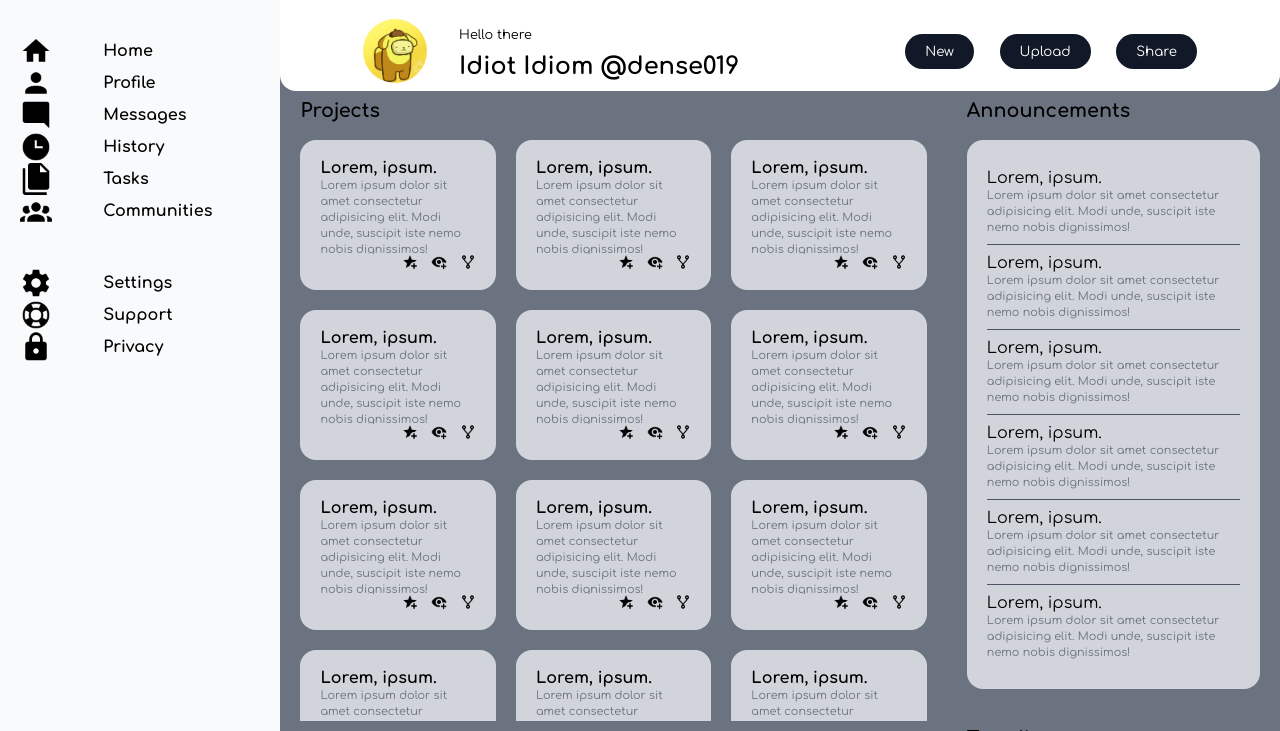
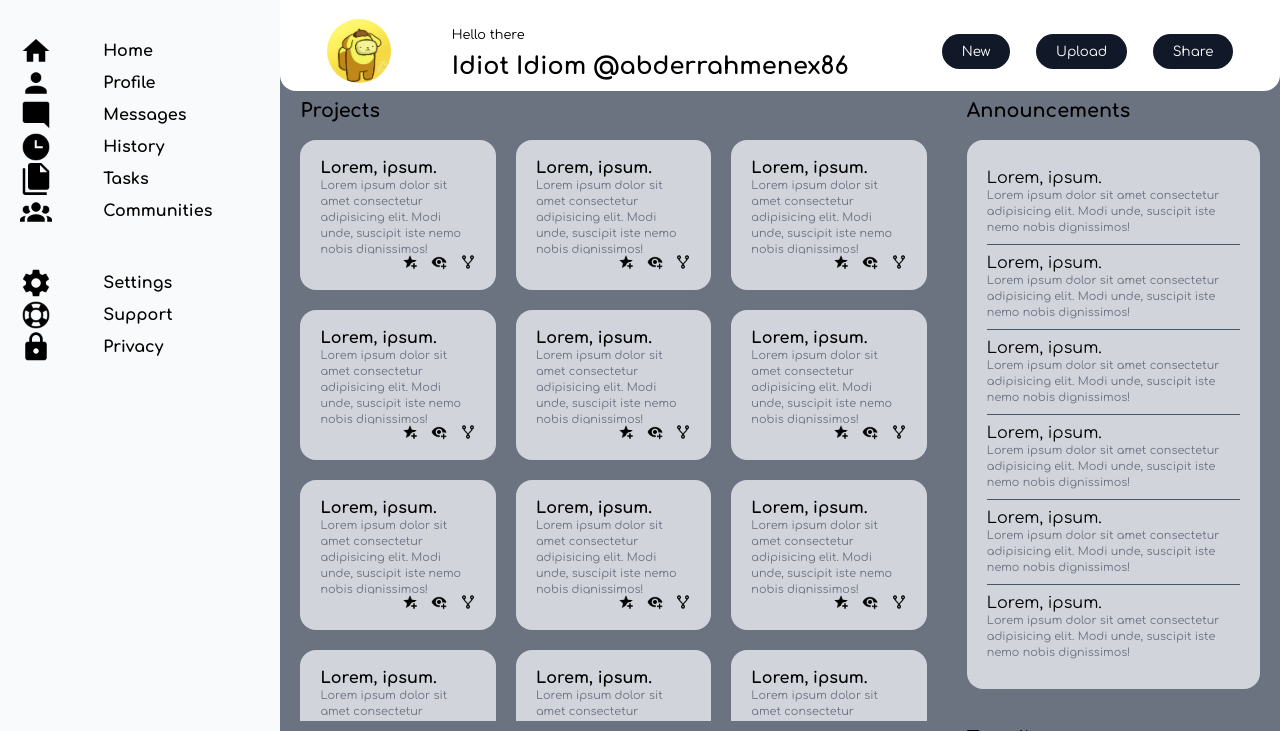
Before and after one commit to abderrahmenex86/admin-dashboard, a plain HTML site: page index.html in a window 1280 px wide. Shown: the part 69-800 px from the top of the page. Drawn offline with Linux system fonts and the light colour scheme.

Commit message:
Fix typo in index.html

```diff
--- a/index.html
+++ b/index.html
@@ -75,7 +75,7 @@
 				<div id="nav-bot-left">
 					<img id="big-profile" src="images/profile-1.png" />
 					<span id="small-text">Hello there</span>
-					<span id="big-text">Idiot Idiom @dense019</span>
+					<span id="big-text">Idiot Idiom @abderrahmenex86</span>
 				</div>
 				<div id="nav-bot-right">
 					<button type="submit">New</button>
```
